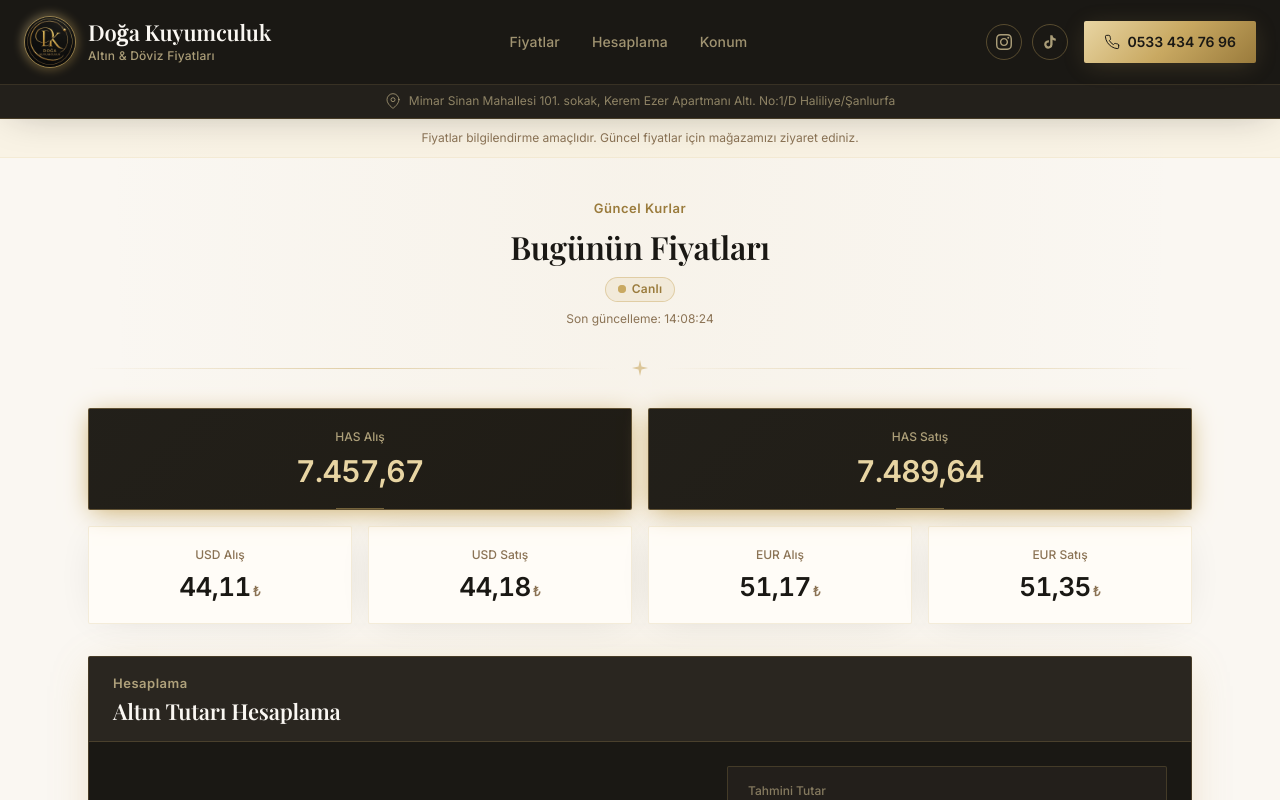
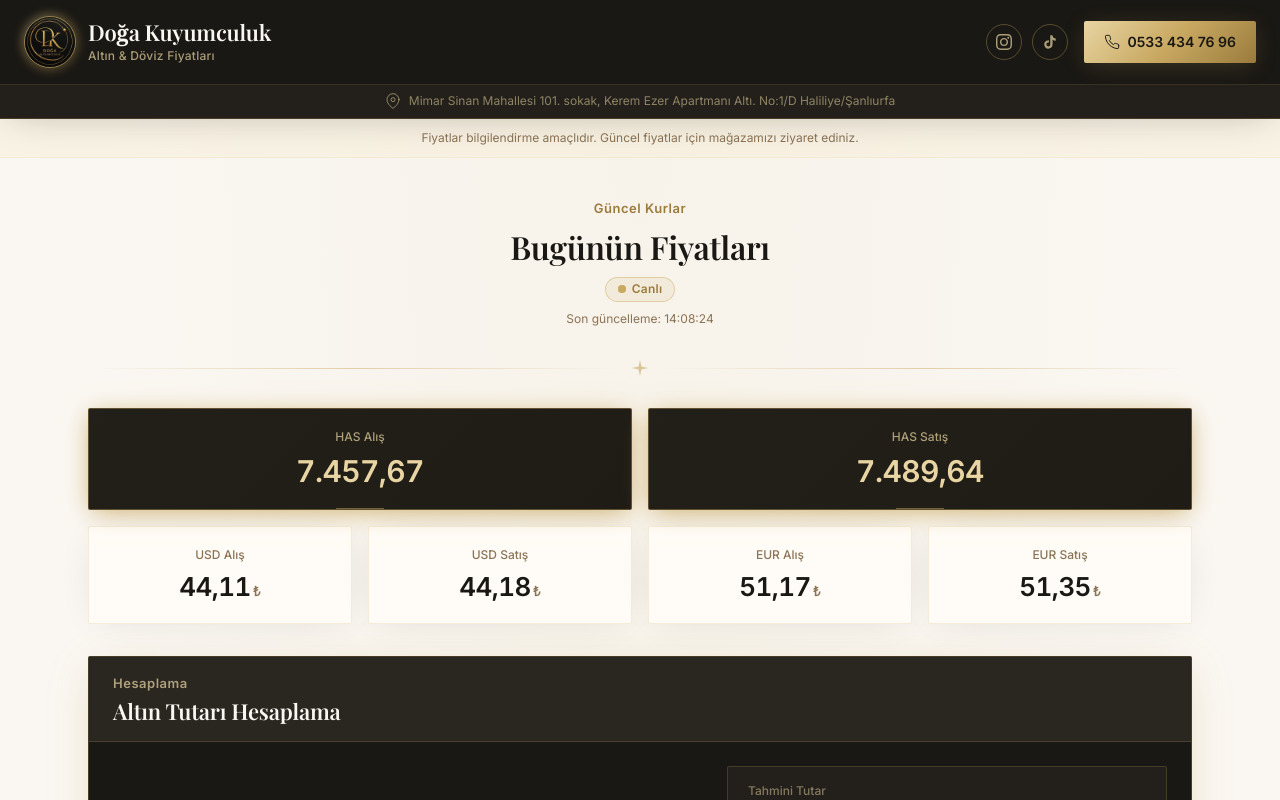
Before and after one commit to yuzgulfatih/doga-kuyumculuk, a React (Vite) app: page / in a window 1280 px wide. Shown: the top 800 px of the page. Built offline with nearby package versions, Linux system fonts and the light colour scheme; no server answers.

Commit message:
Remove site-navbar links and associated CSS styles for a cleaner navigation experience; streamline the Navbar component by eliminating unnecessary elements.

```diff
--- a/src/App.jsx
+++ b/src/App.jsx
@@ -101,18 +101,6 @@ function Navbar() {
               <span className="site-navbar__tagline">Altın & Döviz Fiyatları</span>
             </div>
           </a>
-
-          <div className="site-navbar__nav">
-            <a href="#fiyatlar" className="site-navbar__link">
-              Fiyatlar
-            </a>
-            <a href="#hesaplama" className="site-navbar__link">
-              Hesaplama
-            </a>
-            <a href={CONTACT.mapsUrl} target="_blank" rel="noopener noreferrer" className="site-navbar__link">
-              Konum
-            </a>
-          </div>
 
           <div className="site-navbar__actions">
             <div className="site-navbar__social">
--- a/src/index.css
+++ b/src/index.css
@@ -367,32 +367,6 @@
     .site-navbar__tagline {
       font-size: 0.75rem;
     }
-  }
-
-  .site-navbar__nav {
-    display: none;
-    align-items: center;
-    gap: 2rem;
-  }
-
-  @media (min-width: 768px) {
-    .site-navbar__nav {
-      display: flex;
-    }
-  }
-
-  .site-navbar__link {
-    font-size: 0.875rem;
-    font-weight: 500;
-    letter-spacing: 0.01em;
-    color: rgba(232, 213, 163, 0.65);
-    text-decoration: none;
-    transition: color 0.2s;
-    white-space: nowrap;
-  }
-
-  .site-navbar__link:hover {
-    color: #E8D5A3;
   }
 
   .site-navbar__actions {
```
